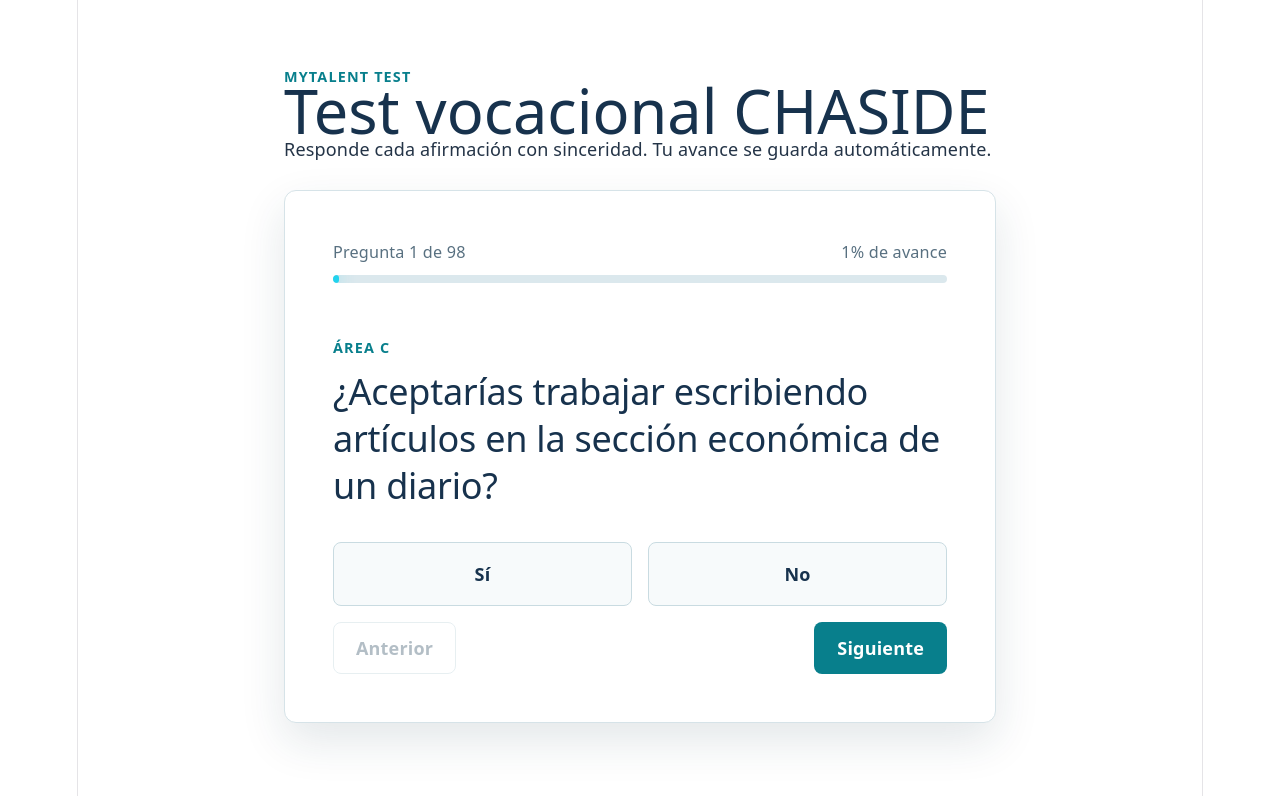
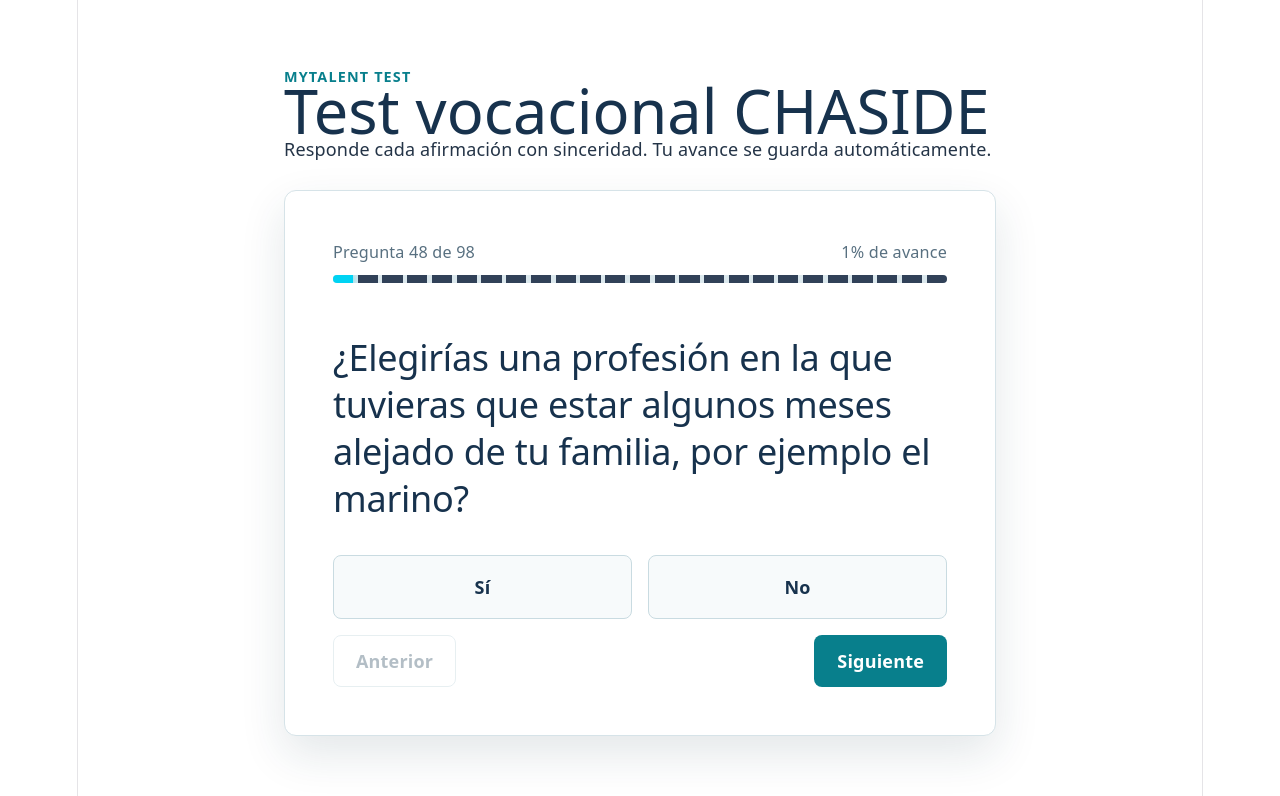
Before and after one commit to ManuelGalvis/My-talent-test, a React (Vite) app in the folder plataforma-web/: page / in a window 1280 px wide. Shown: the top 796 px of the page. Built offline with nearby package versions, Linux system fonts and the light colour scheme.

Commit message:
Mejoras UI: Preguntas aleatorias, ocultar área y barra progreso neón

```diff
--- a/plataforma-web/package.json
+++ b/plataforma-web/package.json
@@ -8,7 +8,9 @@
     "build": "vite build",
     "test": "vitest run",
     "lint": "oxlint",
-    "preview": "vite preview"
+    "preview": "vite preview",
+    "predeploy": "npm run build",
+    "deploy": "gh-pages -d dist"
   },
   "dependencies": {
     "@supabase/supabase-js": "^2.45.0",
--- a/plataforma-web/src/components/ChasideTest.jsx
+++ b/plataforma-web/src/components/ChasideTest.jsx
@@ -30,16 +30,28 @@ function buildJsonbResponses(answers) {
 
 export default function ChasideTest({ onComplete }) {
   const savedProgress = readProgress();
+  const [shuffledQuestions, setShuffledQuestions] = useState(() => [...config.items]);
   const [answers, setAnswers] = useState(savedProgress.answers ?? {});
   const [currentQuestionIndex, setCurrentQuestionIndex] = useState(
-    Math.min(savedProgress.current_question_index ?? 0, CHASIDE_QUESTIONS.length - 1),
+    Math.min(savedProgress.current_question_index ?? 0, config.items.length - 1),
   );
   const [persistProgress, setPersistProgress] = useState(true);
   const [error, setError] = useState('');
-  const preguntaActual = CHASIDE_QUESTIONS[currentQuestionIndex];
+  const preguntaActual = shuffledQuestions[currentQuestionIndex];
   const isLastQuestion = currentQuestionIndex === config.items.length - 1;
   const currentAnswer = answers[preguntaActual.id];
   const progressPercent = Math.round(((currentQuestionIndex + 1) / config.items.length) * 100);
+
+  useEffect(() => {
+    const questions = [...config.items];
+
+    for (let index = questions.length - 1; index > 0; index -= 1) {
+      const randomIndex = Math.floor(Math.random() * (index + 1));
+      [questions[index], questions[randomIndex]] = [questions[randomIndex], questions[index]];
+    }
+
+    setShuffledQuestions(questions);
+  }, []);
 
   useEffect(() => {
     if (!persistProgress) return;
@@ -68,9 +80,10 @@ export default function ChasideTest({ onComplete }) {
   };
 
   const finishTest = () => {
-    const unanswered = CHASIDE_QUESTIONS.find(({ id }) => !answers[id]);
+    const unansweredIndex = shuffledQuestions.findIndex(({ id }) => !answers[id]);
+    const unanswered = shuffledQuestions[unansweredIndex];
     if (unanswered) {
-      setCurrentQuestionIndex(unanswered.id - 1);
+      setCurrentQuestionIndex(unansweredIndex);
       setError(`Aún falta responder la pregunta ${unanswered.id}.`);
       return;
     }
@@ -106,17 +119,24 @@ export default function ChasideTest({ onComplete }) {
           <span>{progressPercent}% de avance</span>
         </div>
         <div
-          className="chaside-test__progress-track"
+          className="chaside-test__progress-track flex gap-1"
           role="progressbar"
           aria-valuemin="0"
           aria-valuemax={config.items.length}
-          aria-valuenow={preguntaActual.id}
+          aria-valuenow={currentQuestionIndex + 1}
           aria-label={`${progressPercent}% de avance`}
         >
-          <div className="chaside-test__progress-fill" style={{ width: `${progressPercent}%` }} />
+          {Array.from({ length: 25 }, (_, index) => (
+            <div
+              key={index}
+              className={`h-2 flex-1 ${index < Math.ceil((currentQuestionIndex + 1) / config.items.length * 25)
+                ? 'bg-cyan-400 shadow-[0_0_10px_rgba(34,211,238,0.8)]'
+                : 'bg-slate-700'}`}
+              aria-hidden="true"
+            />
+          ))}
         </div>
 
-        <p className="chaside-test__area">Área {preguntaActual.area}</p>
         <h2 key={preguntaActual.id} id="question-title">{preguntaActual.texto}</h2>
 
         <div className="chaside-test__answers" role="group" aria-label="Respuesta">
```
